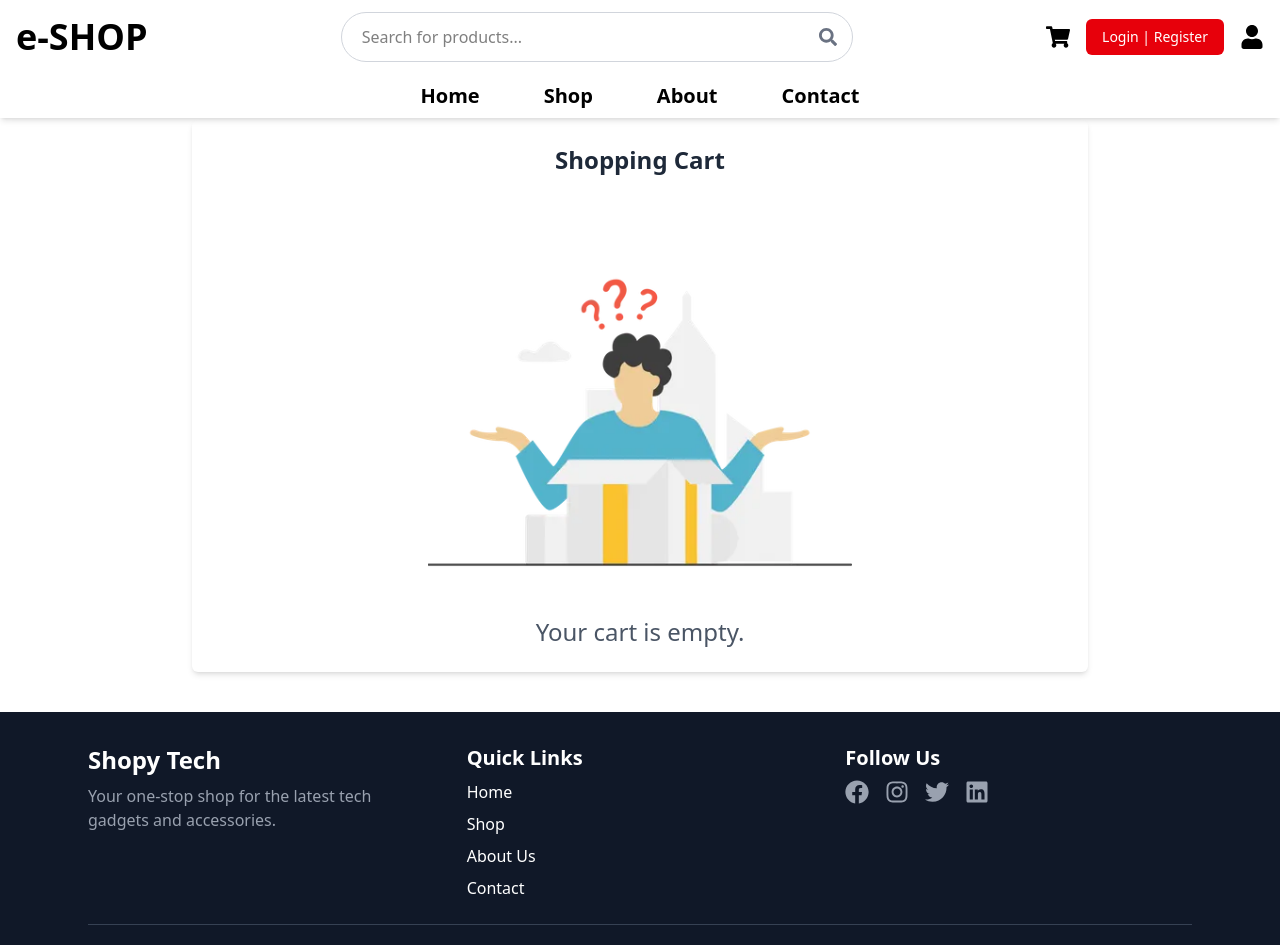
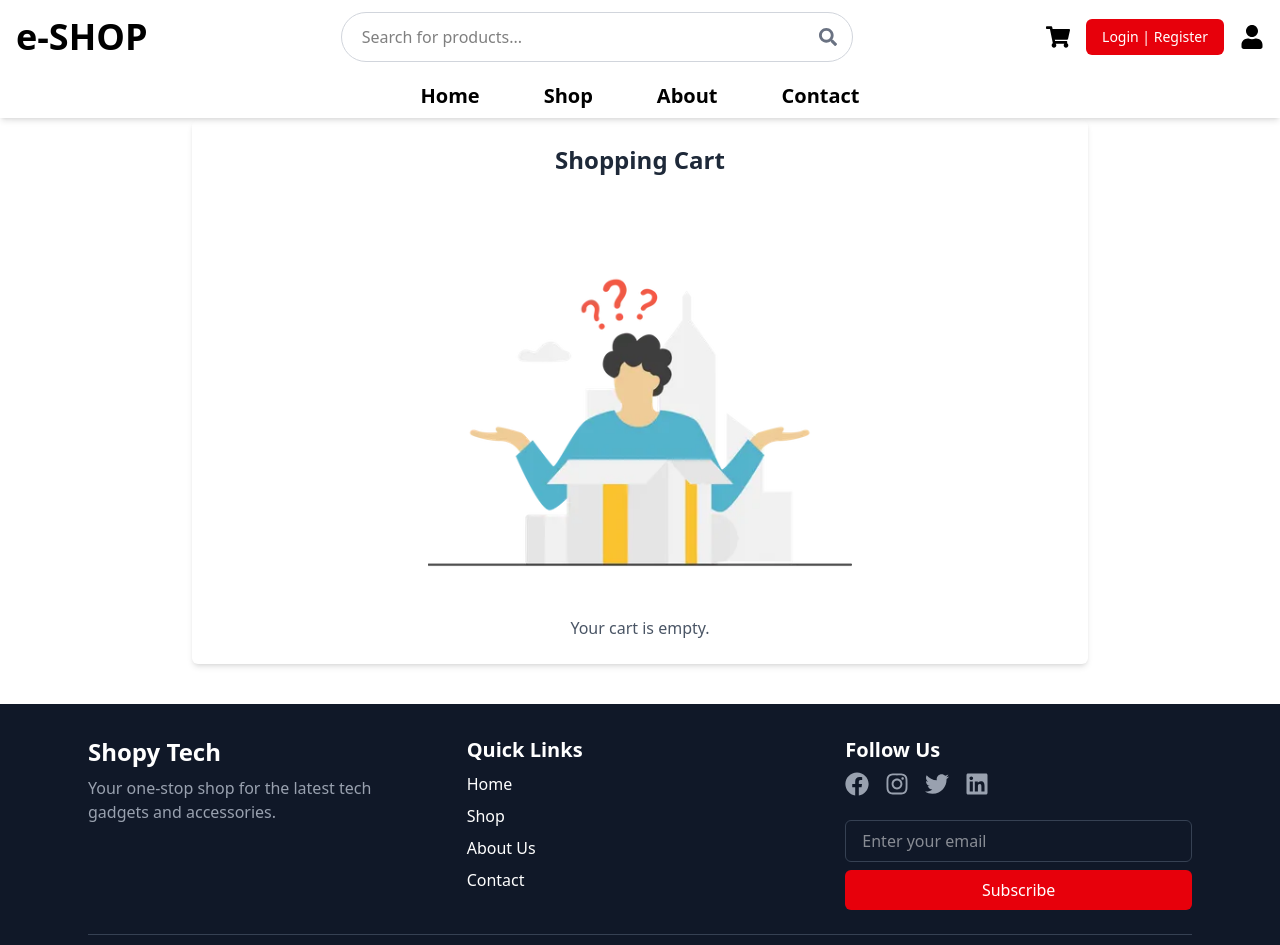
Before and after one commit to anif-antony/e-shop, a React (Vite) app: page /cart in a window 1280 px wide. Shown: the top 945 px of the page. Built offline with nearby package versions, Linux system fonts and the light colour scheme.

Commit message:
Initial commit

```diff
--- a/src/components/Footer.jsx
+++ b/src/components/Footer.jsx
@@ -43,6 +43,19 @@ const Footer = () => {
                 <FaLinkedin size={24} />
               </a>
             </div>
+            <form className="mt-6">
+              <input
+                type="email"
+                placeholder="Enter your email"
+                className="w-full px-4 py-2 border border-gray-700 rounded-md focus:outline-none focus:ring-2 focus:ring-blue-400"
+              />
+              <button
+                type="submit"
+                className="w-full bg-red-600 text-white py-2 mt-2 rounded-md hover:bg-red-400 focus:outline-none focus:ring-2 focus:ring-blue-400"
+              >
+                Subscribe
+              </button>
+            </form>
           </div>
         </div>
 
--- a/src/components/ProductList.jsx
+++ b/src/components/ProductList.jsx
@@ -16,6 +16,7 @@ const ProductList = () => {
   if (error) return <h2 className="text-center text-red-500">Error: {error}</h2>;
 
   const topProducts = products.slice(5, 10);
+  console.log("Products:", products);
 
   const handleAddToCart = (product) => {
     dispatch(addItemToCart(product));
@@ -24,7 +25,7 @@ const ProductList = () => {
   return (
     <div>
       <h1 className="text-3xl font-bold text-center mb-6">Top Products</h1>
-      <div className="grid grid-cols-1 sm:grid-cols-2 md:grid-cols-3 lg:grid-cols-4 xl:grid-cols-5 gap-6">
+      <div className="grid grid-cols-1 sm:grid-cols-2 md:grid-cols-3 lg:grid-cols-5 xl:grid-cols-5 gap-6">
         {topProducts.map((product) => (
           <div
             key={product.id}
@@ -32,7 +33,7 @@ const ProductList = () => {
           >
             <div className="w-full h-48 overflow-hidden rounded-t-lg">
               <img
-                src={product.thumbnail}
+                src={product.image}
                 alt={product.title}
                 className="w-full h-full object-cover transition-transform duration-300 group-hover:scale-105"
               />
--- a/src/pages/Cart.jsx
+++ b/src/pages/Cart.jsx
@@ -10,28 +10,32 @@ const Cart = () => {
 
   return (
     <div className="max-w-4xl mx-auto p-6 bg-white shadow-md rounded-md mt-30">
-      <h2 className="text-2xl font-semibold text-gray-800 text-center mb-4">Shopping Cart</h2>
+      <h2 className="text-2xl font-semibold text-gray-800 text-center mb-4">
+        Shopping Cart
+      </h2>
 
       {cartItems.length === 0 ? (
-        <div className="text-center">
-          <img src={EmptyImage} alt="Empty Cart" className="w-1/2 mx-auto" />
-          <p className="text-gray-600 text-2xl">Your cart is empty.</p>
+        <div className="flex flex-col items-center justify-center">
+          <img src={EmptyImage} alt="Empty Cart" className="w-1/2" />
+          <p className="text-gray-600">Your cart is empty.</p>
         </div>
       ) : (
         <>
-          {cartItems.map((item) => (
+          {cartItems.map((item) => {
+            console.log(item);
+            return (
               <div
                 key={item.id}
                 className="flex justify-between items-center border-b py-4"
               >
                 <div className="flex items-center">
                   <img
-                  src={item.thumbnail || item.image} // Fixed: Use thumbnail fallback to image
-                  alt={item.name || item.title} // Fixed: Use name fallback to title
-                  className="w-16 h-16 object-cover mr-4"
+                    src={item.image}
+                    alt={item.title}
+                    className="w-32 h-32 object-cover mr-4 border-2 text-center "
                   />
                   <div>
-                  <h3 className="text-lg font-medium">{item.name || item.title}</h3>
+                    <h3 className="text-lg font-medium">{item.name}</h3>
                     <p className="text-gray-600">${item.price.toFixed(2)}</p>
                     <p className="text-gray-600">Quantity: {item.quantity}</p>
                   </div>
@@ -51,9 +55,12 @@ const Cart = () => {
                   </button>
                 </div>
               </div>
-          ))}
+            );
+          })}
           <div className="mt-4 flex justify-between items-center">
-            <h3 className="text-xl font-semibold">Total: ${totalAmount.toFixed(2)}</h3>
+            <h3 className="text-xl font-semibold">
+              Total: ${totalAmount.toFixed(2)}
+            </h3>
             <button
               onClick={() => dispatch(clearCart())}
               className="px-4 py-2 bg-red-600 text-white rounded-md"
--- a/src/pages/Shop.jsx
+++ b/src/pages/Shop.jsx
@@ -31,13 +31,13 @@ const Shop = () => {
                 key={product.id}
                 className="border p-4 rounded-lg shadow-lg hover:shadow-xl transition-all duration-300 flex flex-col relative group bg-white"
               >
-                <div className="w-full h-48 overflow-hidden rounded-t-lg">
+              <div className="w-full h-48 overflow-hidden rounded-t-lg">
                   <img
-                    src={product.thumbnail}
-                    alt={product.title}
-                    className="w-full h-full object-cover transition-transform duration-300 group-hover:scale-105"
-                  />
-                </div>
+                       src={product.image}  // ✅ FIXED: Use 'image' instead of 'thumbnail'
+                      alt={product.title}
+                     className="w-full h-full object-cover transition-transform duration-300 group-hover:scale-105"
+                   />
+                   </div>
                 <div className="p-3 flex flex-col flex-grow">
                   <h2 className="text-lg font-semibold mb-1">{product.title}</h2>
                   <p className="text-gray-700 mb-2">${product.price}</p>
--- a/src/redux/cartSlice.jsx
+++ b/src/redux/cartSlice.jsx
@@ -1,9 +1,10 @@
 import { createSlice } from "@reduxjs/toolkit";
+import { image } from "framer-motion/client";
 
 const cartSlice = createSlice({
   name: "cart",
   initialState: {
-    items: [],
+    items:[],
     totalQuantity: 0,
     totalAmount: 0,
     totalItems: 0,
@@ -18,8 +19,9 @@ const cartSlice = createSlice({
           id: newItem.id,
           price: newItem.price,
           quantity: 1,
+          title: newItem.title,
+          image: newItem.image,
           totalPrice: newItem.price,
-          name: newItem.name,
         });
       } else {
         existingItem.quantity++;
--- a/src/redux/productSlice.jsx
+++ b/src/redux/productSlice.jsx
@@ -2,9 +2,9 @@ import { createSlice, createAsyncThunk } from "@reduxjs/toolkit";
 
 
 export const fetchProducts = createAsyncThunk("products/fetchProducts", async () => {
-  const response = await fetch("https://dummyjson.com/products");
+  const response = await fetch("https://fakestoreapi.com/products");
   const data = await response.json();
-  return data.products;
+  return data;
 });
 
 const productSlice = createSlice({
@@ -14,7 +14,7 @@ const productSlice = createSlice({
     loading: false,
     error: null,
   },
-  reducers: {}, // No manual reducers needed for now
+  reducers: {},
   extraReducers: (builder) => {
     builder
       .addCase(fetchProducts.pending, (state) => {
@@ -31,4 +31,5 @@ const productSlice = createSlice({
   },
 });
 
+
 export default productSlice.reducer;
```
Lines whose indentation alone changed are shown as unchanged.
